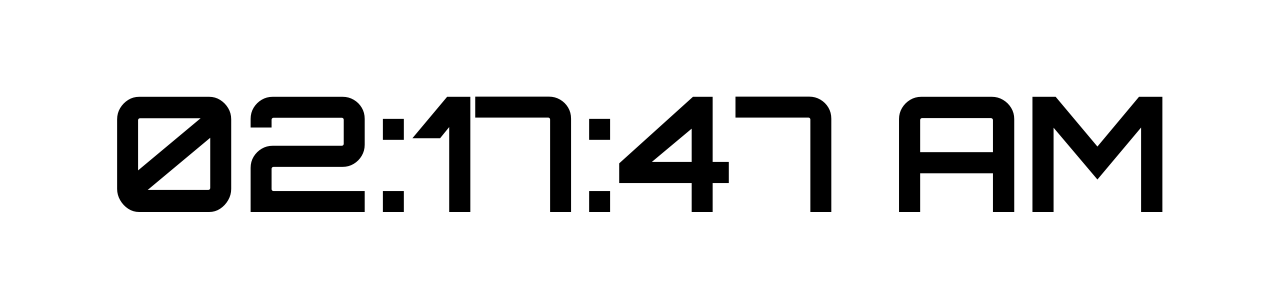
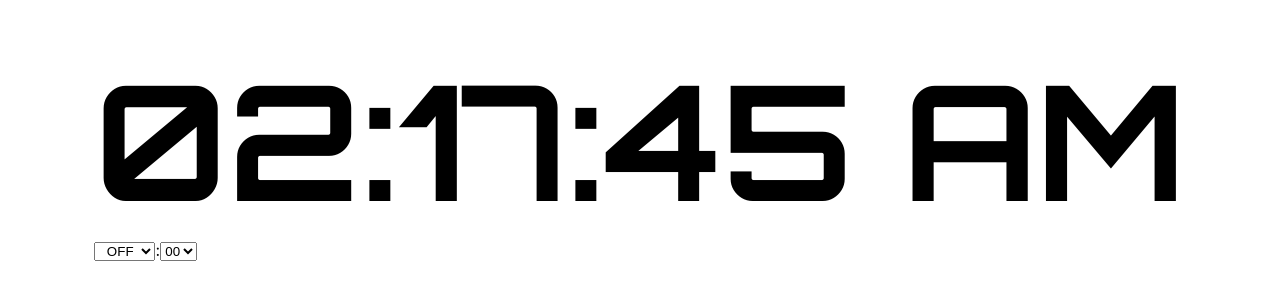
Before and after one commit to CoreyHutcheson/alarm-clock, a React (Create React App) app: page / in a window 1280 px wide. Shown: the part 250-550 px from the top of the page. Built offline with nearby package versions, Linux system fonts and the light colour scheme.

Commit message:
Calls Alarm component inside App

```diff
--- a/src/App.jsx
+++ b/src/App.jsx
@@ -1,9 +1,9 @@
 import React from "react";
-import { Clock } from "components/clock";
+import { Alarm } from "components/alarm";
 
 const App = () => (
   <div>
-    <Clock />
+    <Alarm />
     <div />
   </div>
 );
```
